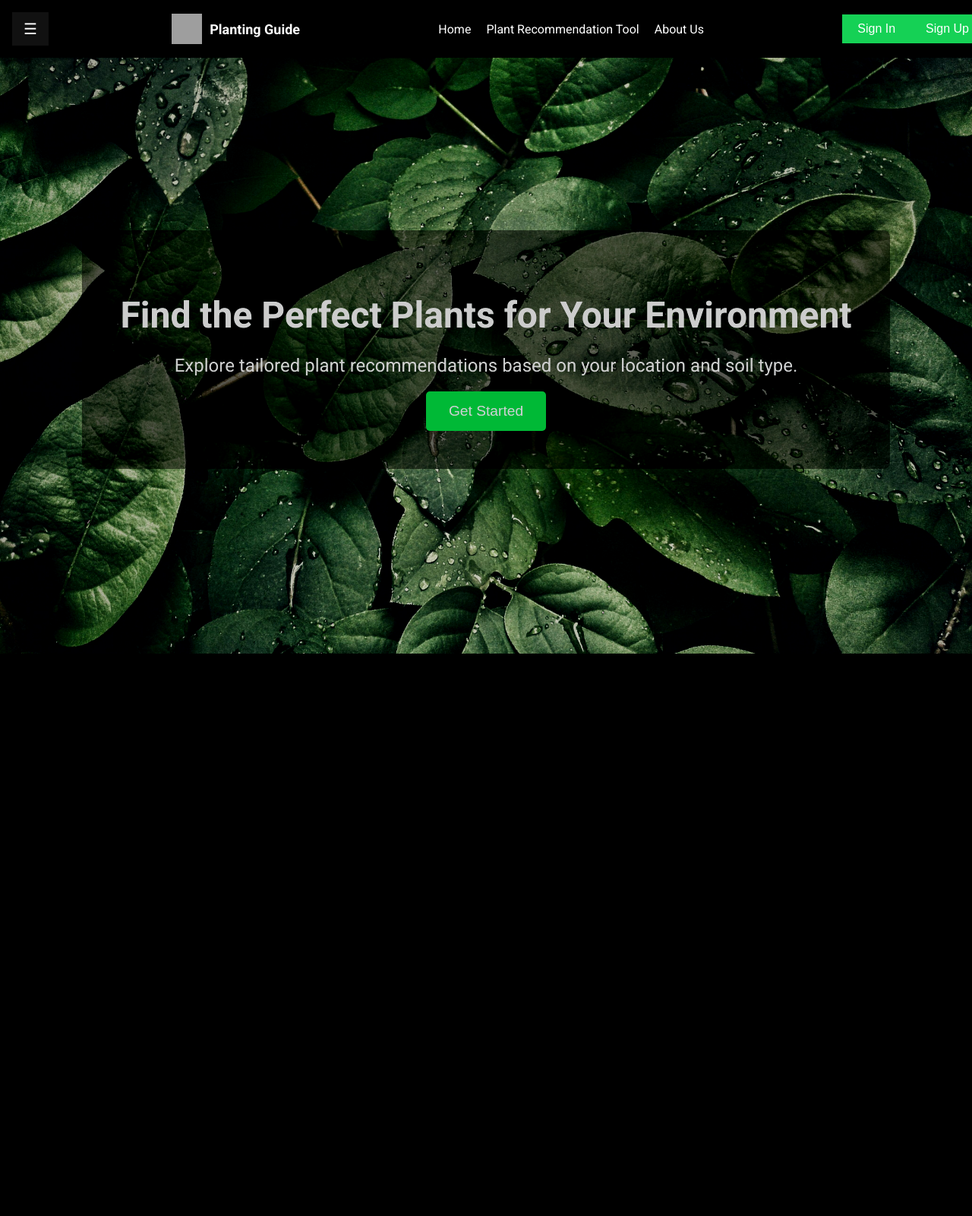
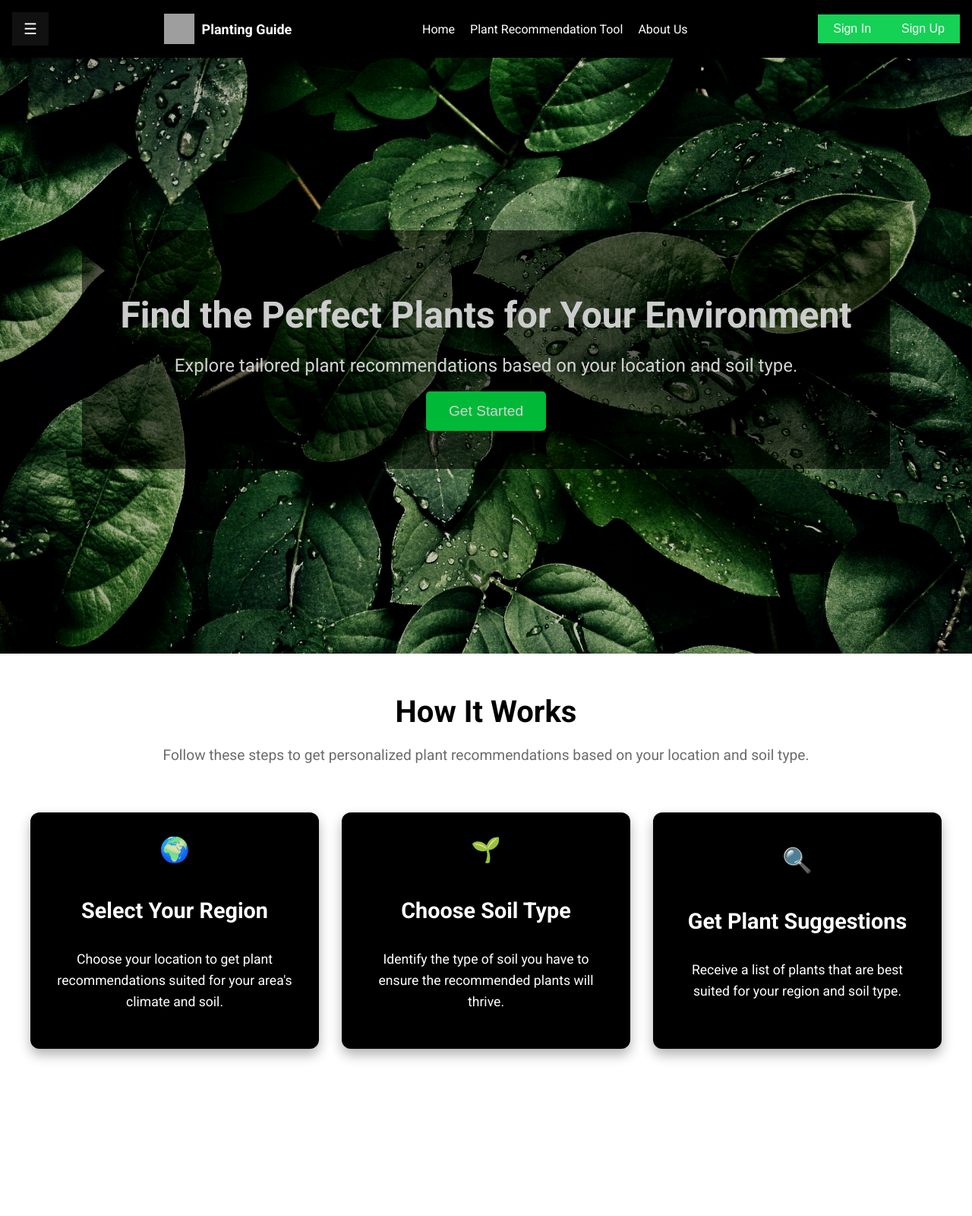
Before and after one commit to shyam1902005/planting-guide-app, a PHP site: page / in a window 1280 px wide. Shown: the whole page at 76% size. Before the commit the page ends 860 px from the top, so only its background shows below. Run offline with PHP 8.4, Linux system fonts and the light colour scheme; grey boxes are pictures that could not be loaded.

Commit message:
updated
updated

```diff
--- a/index.html
+++ b/index.html
@@ -50,6 +50,31 @@
             <button class="hero-button" onclick="getStarted()">Get Started</button>
         </div>
     </div>
+    <!-- how it works section -->
+    <section class="how-it-works">
+      <div class="section-header">
+        <h2>How It Works</h2>
+        <p>Follow these steps to get personalized plant recommendations based on your location and soil type.</p>
+      </div>
+      <div class="steps-container">
+        <div class="step">
+          <div class="icon">🌍</div>
+          <h3>Select Your Region</h3>
+          <p>Choose your location to get plant recommendations suited for your area's climate and soil.</p>
+        </div>
+        <div class="step">
+          <div class="icon">🌱</div>
+          <h3>Choose Soil Type</h3>
+          <p>Identify the type of soil you have to ensure the recommended plants will thrive.</p>
+        </div>
+        <div class="step">
+          <div class="icon">🔍</div>
+          <h3>Get Plant Suggestions</h3>
+          <p>Receive a list of plants that are best suited for your region and soil type.</p>
+        </div>
+      </div>
+    </section>
+
 
 
       <script src="landing_page.js"></script>
--- a/styles.css
+++ b/styles.css
@@ -7,26 +7,35 @@
   --lightest-color: #FFFFFF;
 }
 
+body {
+  font-family: 'Roboto', sans-serif;
+  margin: 0;
+  padding: 0;
+  padding-top: 60px; /* Adjust as needed to ensure spacing for fixed header */
+  overflow-x: hidden; /* Prevent horizontal scroll */
+}
 
+/* hero section */
 .hero-section {
-        background-image: url('plant_background.jpg'); /* Add your image URL here */
+  background-image: url('plant_background.jpg');
   background-size: cover;
   background-position: center;
-        background-repeat: no-repeat; /* Ensure no repetition of the image */
-        background-attachment: fixed; /* Keeps the background image fixed when scrolling */
+  background-repeat: no-repeat;
+  background-attachment: fixed;
   text-align: center;
   color: var(--lightest-color);
-        width: 100vw; /* Full width */
-        height: 100vh; /* Full height (viewport height) */
-        display: flex; /* Center the content */
-        justify-content: center; /* Center horizontally */
-        align-items: center; /* Center vertically */
+  width: 100vw;
+  height: 100vh;
+  display: flex;
+  justify-content: center;
+  align-items: center;
   position: relative;
   filter: contrast(1.2) brightness(0.8) saturate(1.1);
+  box-sizing: border-box; /* Ensure padding and borders don't affect width/height */
 }
 
 .hero-content {
-        background-color: rgba(0, 0, 0, 0.5); /* Add a dark overlay for better text readability */
+  background-color: rgba(0, 0, 0, 0.5);
   padding: 50px;
   border-radius: 8px;
 }
@@ -55,13 +64,6 @@
   background-color: var(--dark-color);
 }
 
-body {
-    font-family: 'Roboto', sans-serif;
-    margin: 0;
-    padding: 0px;
-    padding-top: 60px;
-}
-
 header {
   display: flex;
   justify-content: space-between;
@@ -69,10 +71,11 @@ header {
   padding: 1rem;
   background-color: var(--darkest-color);
   color: var(--lightest-color);
-  position: fixed; /* Fixes the header at the top */
-  top: 0; /* Aligns it to the top */
-  width: 100%; /* Ensures it spans the full width of the viewport */
-  z-index: 1000; /* Ensures it stays on top of other content */
+  position: fixed;
+  top: 0;
+  width: 100%;
+  z-index: 1000;
+  box-sizing: border-box; /* Ensure padding/borders don't affect width */
 }
 
 .logo-container {
@@ -140,22 +143,20 @@ header {
   background-color: var(--dark-color);
 }
 
-
 /* The sidepanel menu */
 .sidepanel {
-    height: 250vh; /* Specify a height */
-    width: 0; /* 0 width - change this with JavaScript */
-    position: fixed; /* Stay in place */
-    z-index: 1; /* Stay on top */
+  height: 100%; /* Adjust to fit viewport height */
+  width: 0;
+  position: fixed;
+  z-index: 1;
   top: 0;
   left: 0;
-    background-color: #000000; /* Black*/
-    overflow-x: hidden; /* Disable horizontal scroll */
-    padding-top: 60px; /* Place content 60px from the top */
-    transition: 0.5s; /* 0.5 second transition effect to slide in the sidepanel */
+  background-color: #000000;
+  overflow-x: hidden;
+  padding-top: 60px;
+  transition: 0.5s;
 }
 
-  /* The sidepanel links */
 .sidepanel a {
   padding: 8px 8px 8px 32px;
   text-decoration: none;
@@ -165,12 +166,10 @@ header {
   transition: 0.3s;
 }
 
-  /* When you mouse over the navigation links, change their color */
 .sidepanel a:hover {
   color: #15D155;
 }
 
-  /* Position and style the close button (top right corner) */
 .sidepanel .closebtn {
   position: absolute;
   top: 0;
@@ -179,7 +178,6 @@ header {
   margin-left: 50px;
 }
 
-  /* Style the button that is used to open the sidepanel */
 .openbtn {
   font-size: 20px;
   cursor: pointer;
@@ -192,3 +190,81 @@ header {
 .openbtn:hover {
   background-color: #444;
 }
+
+/* How It Works Section */
+/* General Styles for the body and header remain unchanged */
+
+/* How It Works Section */
+.how-it-works {
+  display: flex;
+  flex-direction: column;
+  align-items: center;
+  min-height: calc(100vh - 60px); /* Full viewport height minus the header height */
+  padding: 20px; /* Add some padding if needed */
+  box-sizing: border-box;
+}
+
+/* How It Works Section Header */
+.section-header {
+  text-align: center;
+  margin-bottom: 40px; /* Space below the header */
+}
+
+.section-header h2 {
+  font-size: 2.5rem; /* Size for the main title */
+  color: var(--darkest-color); /* Color for the title */
+  margin-bottom: 10px; /* Space below the title */
+}
+
+.section-header p {
+  font-size: 1.2rem; /* Size for the introductory text */
+  color: var(--mid-color); /* Color for the text */
+  line-height: 1.6; /* Improved line height */
+}
+
+/* Steps Container */
+.steps-container {
+  display: grid; /* Use grid layout for spacing */
+  grid-template-columns: repeat(auto-fit, minmax(250px, 1fr)); /* Responsive columns */
+  gap: 30px; /* Space between columns */
+  padding: 0 20px; /* Padding to prevent content from touching the sides */
+  max-width: 1200px; /* Optional: Set a max-width to limit the width of content */
+  margin: 0 auto; /* Center the container */
+}
+
+/* Individual Step Styling */
+.step {
+  background-color: var(--darkest-color);
+  color: var(--lightest-color);
+  padding: 30px; /* Space inside each step */
+  border-radius: 12px; /* Rounded corners */
+  text-align: center;
+  box-shadow: 0 8px 16px rgba(0, 0, 0, 0.3); /* Shadow for depth */
+  transition: transform 0.3s, box-shadow 0.3s; /* Smooth transition for hover effects */
+  display: flex;
+  flex-direction: column;
+  align-items: center;
+  justify-content: center;
+  min-height: 200px; /* Ensure a minimum height for consistency */
+  margin: 0; /* Remove default margins */
+}
+
+.step:hover {
+  transform: translateY(-10px); /* Lift the card on hover */
+  box-shadow: 0 12px 24px rgba(0, 0, 0, 0.4); /* Deepen shadow on hover */
+}
+
+.step .icon {
+  font-size: 2rem; /* Smaller icon size */
+  margin-bottom: 15px; /* Space below icon */
+}
+
+.step h3 {
+  font-size: 1.8rem; /* Larger heading font size */
+  margin-bottom: 15px; /* Space below heading */
+}
+
+.step p {
+  font-size: 1.1rem; /* Slightly larger paragraph font size */
+  line-height: 1.6; /* Improved line height */
+}
```
Lines whose indentation alone changed are shown as unchanged.
